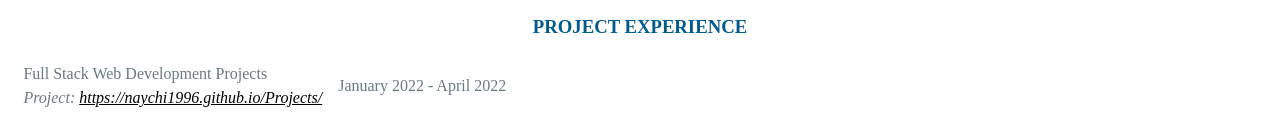
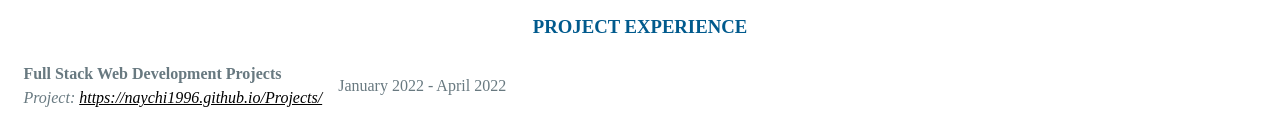
Before and after one commit to naychi1996/Resume, a plain HTML site: page index.html in a window 1280 px wide. Shown: the part 388-520 px from the top of the page. Drawn offline with Linux system fonts and the light colour scheme.

Commit message:
Update index.html

```diff
--- a/index.html
+++ b/index.html
@@ -105,7 +105,7 @@
           <table>
             <tr>
               <td>
-              Full Stack Web Development Projects
+               <strong>Full Stack Web Development Projects</strong>
               </td>
             </tr>
           </table>
```
